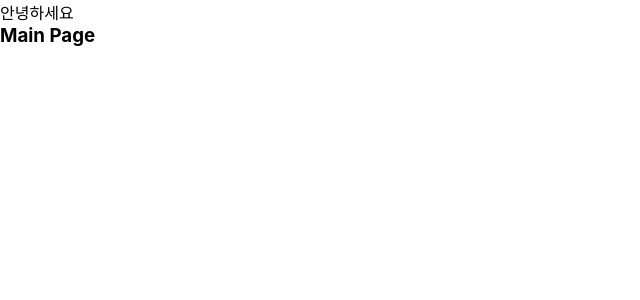
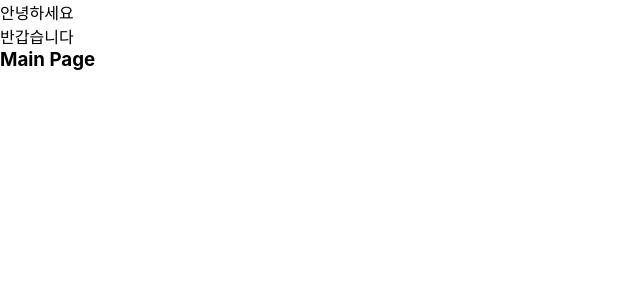
Before and after one commit to 28sungmin/dad_web, a React (Create React App) app: page / in a window 1280 px wide. Shown: the top 300 px of the page, without its empty margins (0-640 px from the left). Built offline with nearby package versions, Linux system fonts and the light colour scheme.

Commit message:
branch practice2

```diff
--- a/src/components/common/HeaderCp.jsx
+++ b/src/components/common/HeaderCp.jsx
@@ -5,6 +5,7 @@ const HeaderCp = () => {
     <header id="nav">
       <ul>
         <li>안녕하세요</li>
+        <li>반갑습니다</li>
       </ul>
     </header>
   );
```
